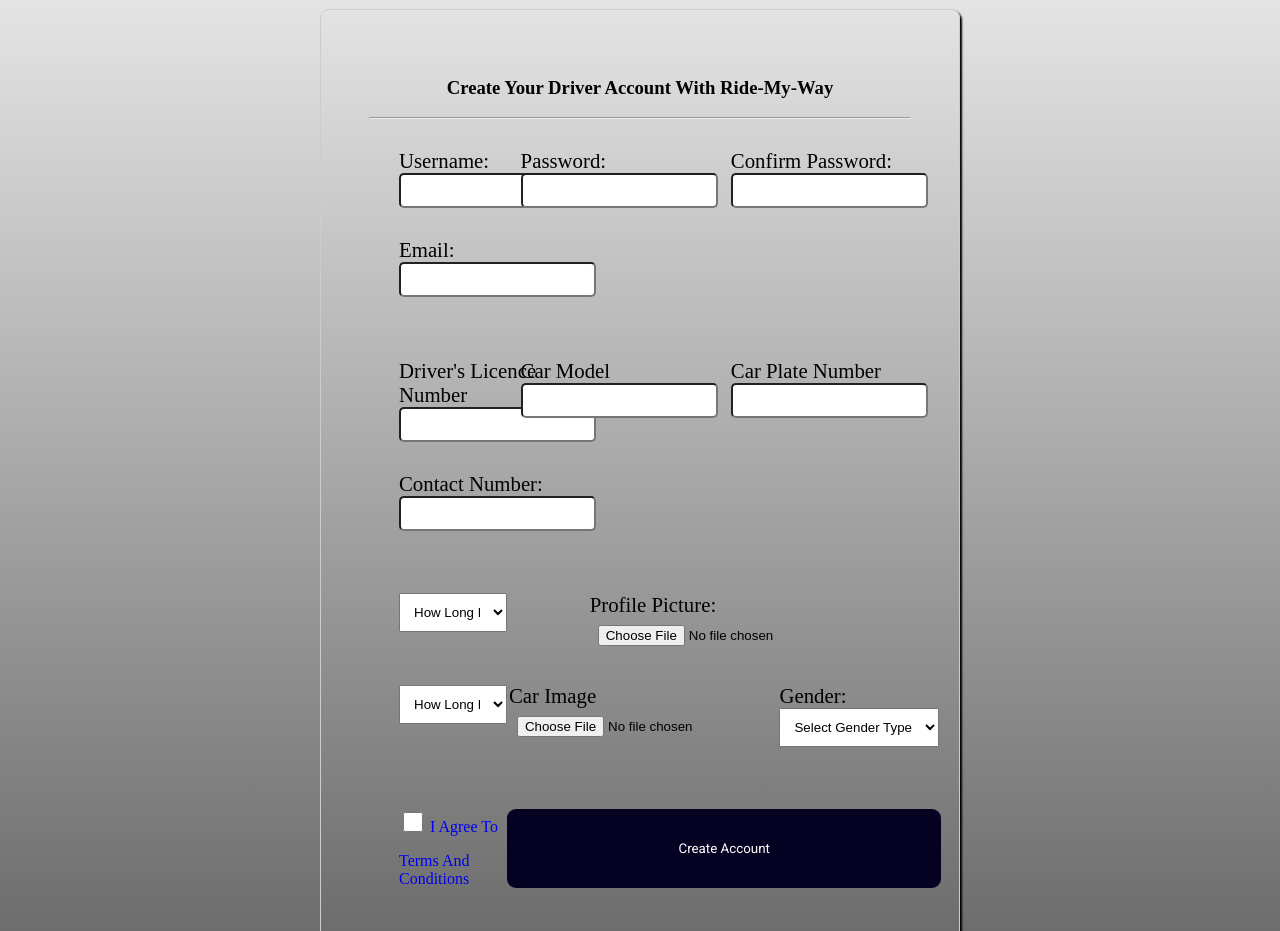
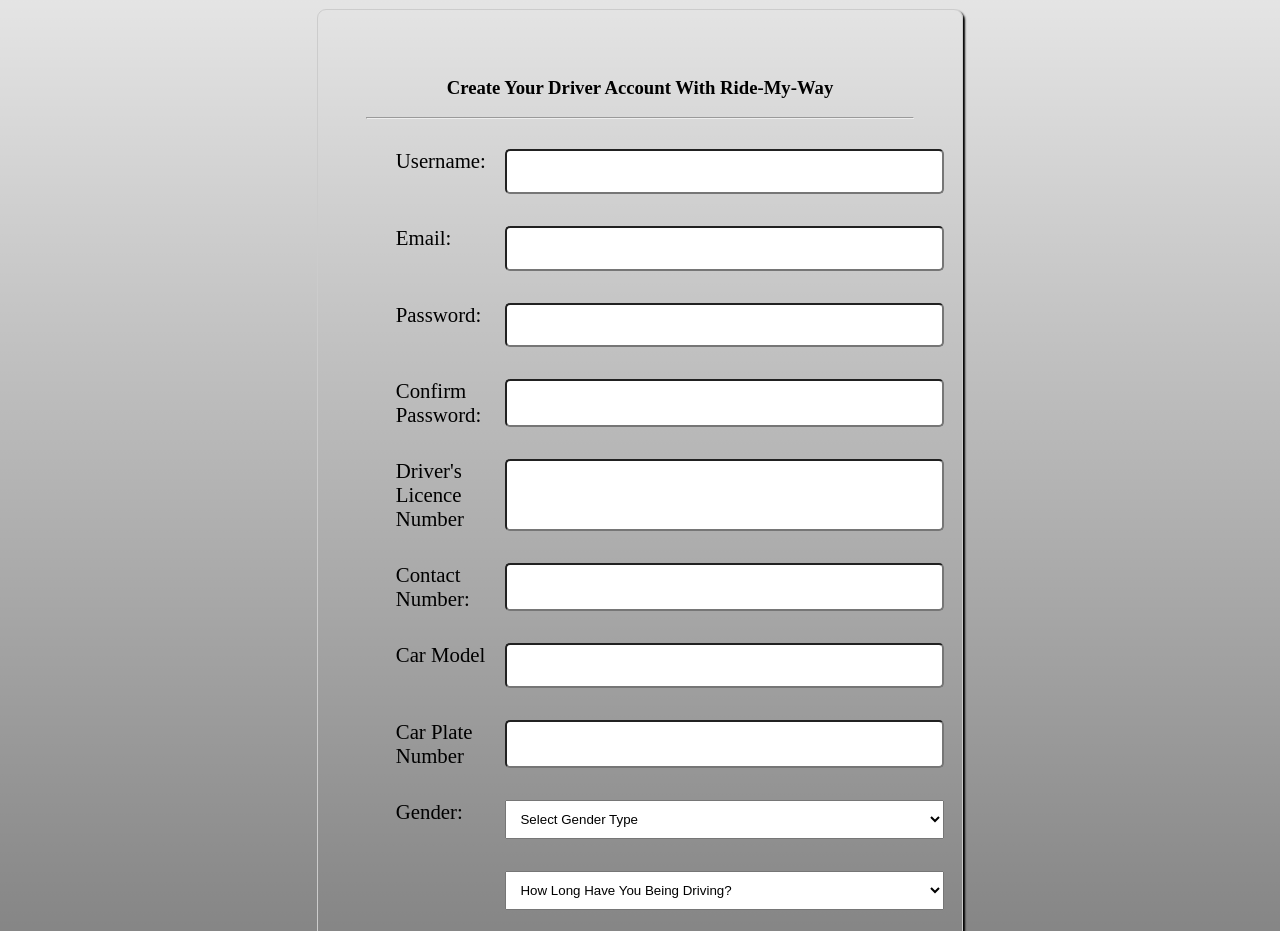
Before and after one commit to DanielAdek/Ride-My-Way, a plain HTML site: page UI/register-driver.html in a window 1280 px wide. Shown: the part 87-1018 px from the top of the page. Drawn offline with Linux system fonts and the light colour scheme.

Commit message:
fix: form damage in register-driver markup file

```diff
--- a/UI/register-driver.html
+++ b/UI/register-driver.html
@@ -35,10 +35,13 @@
                         <a class="text-light" href="index.html">Log In</a>
                     </li>
                     <li class="list-group-item pl-1" title="use google map to see location">
-                        <a class="text-light" href="map.html">Google Map</a>
+                        <a class="text-light" href="passenger.map.html">Google Map</a>
                     </li>
                     <li class="list-group-item pl-1" title="Read More About The App">
                         <a class="text-light" href="about.html">About Us</a>
+                    </li>
+                    <li class="list-group-item pl-1" title="Read More About The App">
+                        <a class="text-light" href="signup.html">Join Passengers</a>
                     </li>
                 </ul>
             </nav>
@@ -53,10 +56,13 @@
                 <a href="about.html">About Us</a>
             </li>
             <li class="mobile-nav__item">
-                <a href="signup.html">Log In</a>
+                <a href="index.html">Log In</a>
             </li>
             <li class="mobile-nav__item">
-                <a href="">Google Map</a>
+                <a href="signup.html">Join Passengers</a>
+            </li>
+            <li class="mobile-nav__item">
+                <a href="passenger.map.html">Google Map</a>
             </li>
         </ul>
     </nav>
@@ -64,56 +70,50 @@
         main section with register drivers form
     ================================================== -->
     <section class="main-container" id="bg-pic__main-section">
-        <div class="container flex-row justify-content-center align-items-center">
-            <div class="card card-md p-1 card-container m-2 d-register-card">
+        <div class="container flex-row justify-content-center">
+            <div class="card p-1 m-2 main-card_form">
                 <div class="card-title text-center">
                     <h3>Create Your Driver Account With Ride-My-Way</h3>
                     <hr class="hori-rule">
                 </div>
                 <div class="form">
                     <form class="form-group" action="map.html">
-                        <div class="input-uname-email flex-row flex-wrap justify-content-se">
-                            <div class="  mb-2">
+
                         <label class="label" for="username">Username:</label>
-                                <input class="p-5" type="text" name="username" id="username">
-                            </div>
-                            <div class="  mb-2">
+                        <input class="p-4" type="text" name="username" id="username">
+
                         <label class="label" for="email">Email:</label>
-                                <input class="p-5" type="email" name="email" id="email" required>
-                            </div>
-                        </div>
-                        <div class="input-password flex-row flex-wrap justify-content-se">
-                            <div class="  mb-2">
+                        <input class="p-4" type="email" name="email" id="email" required>
+
                         <label class="label" for="password">Password:</label>
-                                <input class="p-5" type="password" name="password" id="password">
-                            </div>
-                            <div class="  mb-2">
+                        <input class="p-4" type="password" name="password" id="password">
+
                         <label class="label" for="confirm-password">Confirm Password:</label>
-                                <input class="p-5" type="password" name="confirm-password" id="confirm-password" required>
-                            </div>
-                        </div>
-                        <div class="input-license-gen flex-row flex-wrap justify-content-se">
-                            <div class=" mb-2">
+                        <input class="p-4" type="password" name="confirm-password" id="confirm-password" required>
+
+
                         <label class="label" for="license">Driver's Licence Number</label>
-                                <input class="p-5" type="text" name="license" id="license">
-                            </div>
-                            <div class=" mb-2">
+                        <input class="p-4" type="text" name="license" id="license">
+
                         <label class="label" for="phone">Contact Number: </label>
-                                <input class="p-5" type="text" name="phone" />
-                            </div>
-                        </div>
-                        <div class="flex-row flex-wrap justify-content-se">
-                            <div class=" mb-2">
+                        <input class="p-4" type="text" name="phone" />
+
+
+
                         <label class="label" for="car-model">Car Model</label>
-                                <input class="p-5" type="text" name="car-model" id="car-model" required>
-                            </div>
-                            <div class=" mb-2">
+                        <input class="p-4" type="text" name="car-model" id="car-model" required>
+
                         <label class="label" for="plate-number">Car Plate Number</label>
-                                <input class="p-5" type="plate-number" name="plate-number" id="plate-number" required>
-                            </div>
-                        </div>
-                        <div class="ques flex-row flex-wrap justify-content-se">
-                            <div class="mb-2">
+                        <input class="p-4" type="plate-number" name="plate-number" id="plate-number" required>
+
+                        <label class="label" for="gender">Gender:</label>
+                        <select name="gender" id="">
+                            <option>Select Gender Type</option>
+                            <option value="Male">Male</option>
+                            <option value="Female">Female</option>
+                        </select>
+
+                        <div class="mb-3"></div>
                         <select name="gender" id="">
                             <option>How Long Have You Being Driving?</option>
                             <option value="Male">1 month</option>
@@ -122,8 +122,7 @@
                             <option value="Female">1 year</option>
                             <option value="Female">More Than 1 year</option>
                         </select>
-                            </div>
-                            <div class="mb-2">
+                        <div class="mb-3"></div>
                         <select name="gender" id="">
                             <option>How Long Distance Have You Corvered</option>
                             <option value="Male">5km</option>
@@ -132,31 +131,13 @@
                             <option value="Female">100 km</option>
                             <option value="Female">500 km</option>
                         </select>
-                            </div>
-                        </div>
-                        <div class="input-picture-phone flex-row flex-wrap justify-content-se">
-                            <div class="mb-2">
-                                <label class="label" for="image">Profile Picture:</label>
-                                <input class="p-5" type="file" name="pic" accept="image/gif, image/jpeg, image/png">
-                            </div>
-                            <div class="mb-2">
-                                <label class="label" for="car-image">Car Image</label>
-                                <input class="p-5 " type="file" name="car-image" accept="image/*">
-                            </div>
-                            <div class="mb-2">
-                                <label class="label" for="gender">Gender:</label>
-                                <select name="gender" id="">
-                                    <option>Select Gender Type</option>
-                                    <option value="Male">Male</option>
-                                    <option value="Female">Female</option>
-                                </select>
-                            </div>
-                        </div>
-                        <div class="">
+
+                        <div class="signup-checkbox mt-3 flex-row justify-content-center">
                             <input class="p-5 mb-3" type="checkbox">
                             <a href="#">I Agree To Terms And Conditions</a>
                         </div>
-                        <button type="submit" class="btn  block-xl btn-blue">Create Account</button>
+                        <div></div>
+                        <button type="submit" class="btn  block-lg btn-blue">Create Account</button>
                     </form>
                 </div>
             </div>
```
Lines whose indentation alone changed are shown as unchanged.
